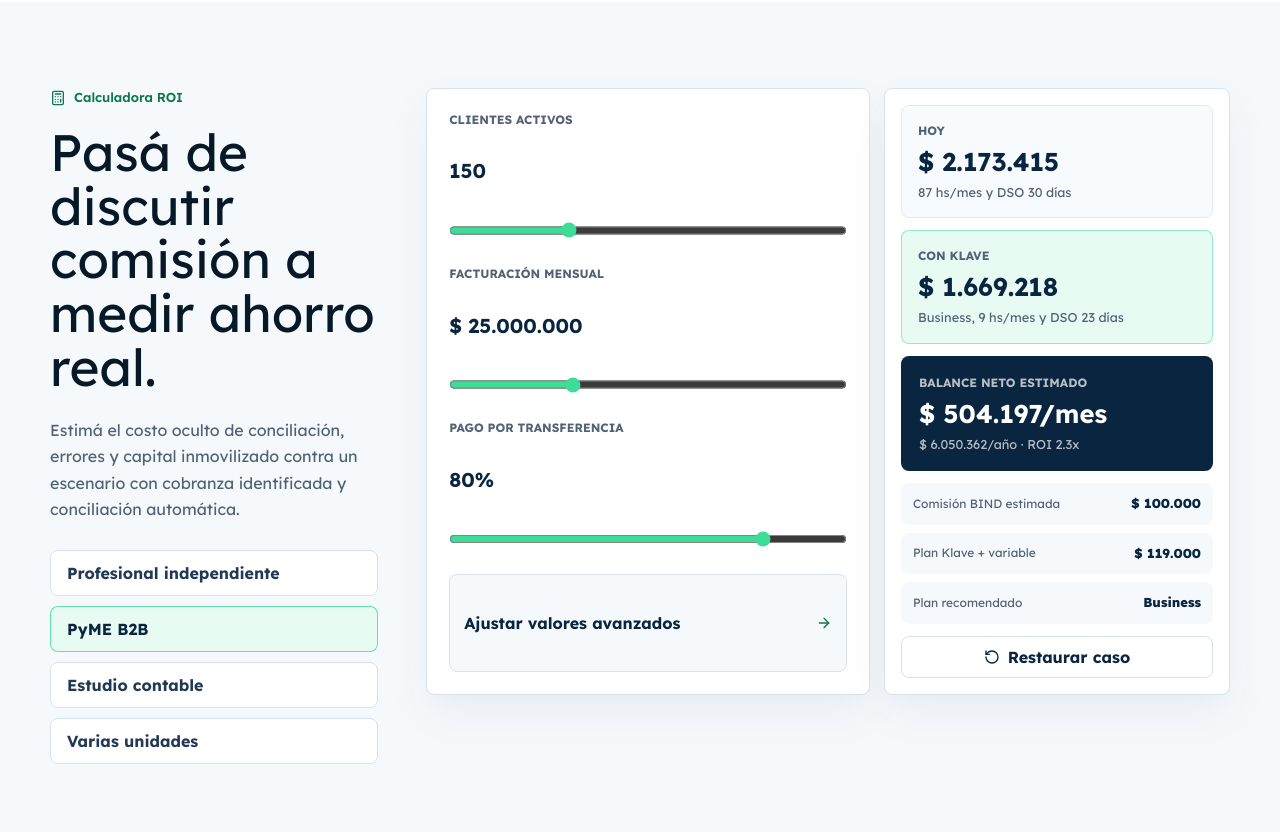
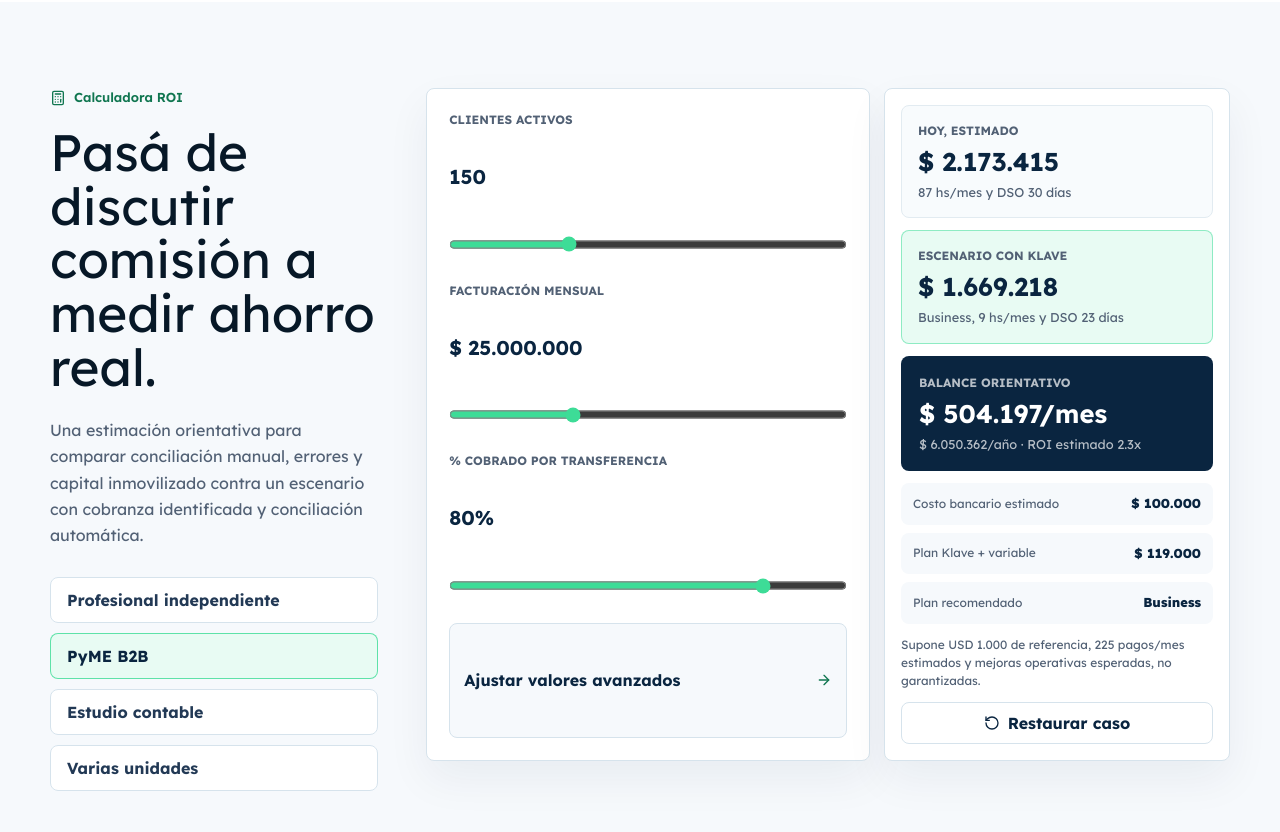
Before and after one commit to gonazurak/klave-landing, a Next.js app: page / in a window 1280 px wide. Shown: the part 2280-3112 px from the top of the page. Built offline with nearby package versions, Linux system fonts and the light colour scheme; no server answers.

Commit message:
Refine landing validation and SEO

```diff
--- a/src/app/globals.css
+++ b/src/app/globals.css
@@ -1047,6 +1047,7 @@
   color: var(--navy);
   font-size: clamp(22px, 2vw, 28px);
   line-height: 1.05;
+  overflow-wrap: anywhere;
 }
 
 .result-card small,
@@ -1103,6 +1104,14 @@
   font-size: 13px;
   font-weight: 750;
   text-align: right;
+  overflow-wrap: anywhere;
+}
+
+.roi-assumptions {
+  margin: 0;
+  color: #526175;
+  font-size: 12px;
+  line-height: 1.5;
 }
 
 .reset-button {
--- a/src/app/layout.tsx
+++ b/src/app/layout.tsx
@@ -1,6 +1,13 @@
 import type { Metadata } from "next";
 import { Lexend } from "next/font/google";
 import "./globals.css";
+
+const siteUrl = process.env.NEXT_PUBLIC_SITE_URL || "https://klave.com.ar";
+const siteName = "Klave";
+const title = "Klave | Tesorería digital para PyMEs B2B";
+const description =
+  "Klave está en etapa pre-MVP: una lista de espera para validar software de tesorería digital, cobranza identificada, pagos y conciliación para PyMEs B2B argentinas.";
+const brandImage = "/brand/klave-logo-primary.png";
 
 const lexend = Lexend({
   variable: "--font-lexend",
@@ -8,16 +15,53 @@
 });
 
 export const metadata: Metadata = {
-  title: "Klave | La tesorería digital de tu empresa",
-  description:
-    "Cobrá identificado, pagá automatizado y conciliá con tu ERP desde una tesorería digital multi-banco.",
+  metadataBase: new URL(siteUrl),
+  applicationName: siteName,
+  title: {
+    default: title,
+    template: `%s | ${siteName}`,
+  },
+  description,
+  keywords: [
+    "Klave",
+    "tesorería digital",
+    "cobranza identificada",
+    "conciliación bancaria",
+    "PyMEs B2B",
+    "Argentina",
+    "lista de espera",
+  ],
+  authors: [{ name: siteName }],
+  creator: siteName,
+  publisher: siteName,
+  alternates: {
+    canonical: "/",
+  },
   openGraph: {
-    title: "Klave | La tesorería digital de tu empresa",
-    description:
-      "Cobrá identificado, pagá automatizado y conciliá con tu ERP. Multi-banco.",
-    siteName: "Klave",
+    title,
+    description,
+    url: "/",
+    siteName,
     locale: "es_AR",
     type: "website",
+    images: [
+      {
+        url: brandImage,
+        width: 491,
+        height: 158,
+        alt: "Klave",
+      },
+    ],
+  },
+  twitter: {
+    card: "summary",
+    title,
+    description,
+    images: [brandImage],
+  },
+  robots: {
+    index: true,
+    follow: true,
   },
 };
 
--- a/src/app/page.tsx
+++ b/src/app/page.tsx
@@ -603,7 +603,7 @@
             </label>
             <label>
               Tamaño de cartera
-              <select name="client_count_range" defaultValue="">
+              <select name="client_count_range" defaultValue="" required>
                 <option disabled value="">Seleccionar rango</option>
                 <option value="0-10">0-10 clientes</option>
                 <option value="10-50">10-50 clientes</option>
@@ -613,7 +613,7 @@
             </label>
             <label>
               Perfil
-              <select name="vertical" defaultValue="">
+              <select name="vertical" defaultValue="" required>
                 <option disabled value="">Seleccionar perfil</option>
                 <option value="profesional">Profesional independiente</option>
                 <option value="pyme_b2b">PyME B2B</option>
@@ -623,7 +623,7 @@
             </label>
             <label>
               Volumen mensual
-              <select name="monthly_volume_range" defaultValue="">
+              <select name="monthly_volume_range" defaultValue="" required>
                 <option disabled value="">Seleccionar volumen</option>
                 <option value="0-5m">Hasta $5M/mes</option>
                 <option value="5-20m">$5M-$20M/mes</option>
--- a/src/app/roi-calculator.tsx
+++ b/src/app/roi-calculator.tsx
@@ -1,9 +1,54 @@
 "use client";
 
-import { useMemo, useState } from "react";
+import { useEffect, useMemo, useRef, useState } from "react";
 import { ArrowRight, Calculator, RotateCcw } from "lucide-react";
 
 type ProfileKey = "profesional" | "pyme" | "contador" | "multiempresa";
+type PlanKey = "starter" | "professional" | "business" | "businessPlus" | "accountant";
+
+type CalculatorTrackingPayload = {
+  activeClients: number;
+  monthlyVolume: number;
+  transferPct: number;
+  selectedPlan: string;
+  estimatedMonthlySavings: number;
+  roi: number;
+};
+
+const BUSINESS_ASSUMPTIONS = {
+  arsPerUsd: 1000,
+  weeksPerMonth: 4.33,
+  defaultHourCostARS: 3500,
+  defaultErrorCostARS: 3000,
+  defaultCapitalCostPct: 90,
+  defaultBankCommissionPct: 0.5,
+  expectedAdminReductionPct: 90,
+  expectedErrorReductionPct: 90,
+  expectedDsoReductionDays: 7,
+  minDsoWithKlaveDays: 10,
+  estimatedPaymentsPerClientMonthly: 1.5,
+} as const;
+
+const PLANS: Record<
+  PlanKey,
+  {
+    name: string;
+    monthlyFeeUsd: number;
+    commissionPct: number;
+    commissionCapUsd?: number;
+  }
+> = {
+  starter: { name: "Starter", monthlyFeeUsd: 0, commissionPct: 1, commissionCapUsd: 5 },
+  professional: {
+    name: "Profesional",
+    monthlyFeeUsd: 19,
+    commissionPct: 1,
+    commissionCapUsd: 10,
+  },
+  business: { name: "Business", monthlyFeeUsd: 79, commissionPct: 0.2, commissionCapUsd: 20 },
+  businessPlus: { name: "Business+", monthlyFeeUsd: 149, commissionPct: 0 },
+  accountant: { name: "Contador", monthlyFeeUsd: 199, commissionPct: 0 },
+};
 
 const profiles: Record<
   ProfileKey,
@@ -68,13 +113,35 @@
 }
 
 function selectPlan(clients: number, volume: number) {
-  if (clients <= 5) return { name: "Starter", monthlyFee: 0, commissionPct: 1 };
-  if (clients <= 30) return { name: "Profesional", monthlyFee: 19_000, commissionPct: 1 };
-  if (clients <= 200 && volume <= 30_000_000) {
-    return { name: "Business", monthlyFee: 79_000, commissionPct: 0.2 };
-  }
-  if (volume > 30_000_000) return { name: "Business+", monthlyFee: 149_000, commissionPct: 0 };
-  return { name: "Contador", monthlyFee: 199_000, commissionPct: 0 };
+  if (clients <= 5) return PLANS.starter;
+  if (clients <= 30) return PLANS.professional;
+  if (clients <= 200 && volume <= 30_000_000) return PLANS.business;
+  if (volume > 30_000_000) return PLANS.businessPlus;
+  return PLANS.accountant;
+}
+
+function estimateVariableFee(
+  transferVolume: number,
+  commissionPct: number,
+  commissionCapUsd: number | undefined,
+  estimatedMonthlyPayments: number,
+) {
+  const percentageFee = transferVolume * (commissionPct / 100);
+  if (!commissionCapUsd) return percentageFee;
+
+  const monthlyCapARS =
+    commissionCapUsd * BUSINESS_ASSUMPTIONS.arsPerUsd * estimatedMonthlyPayments;
+  return Math.min(percentageFee, monthlyCapARS);
+}
+
+function trackCalculatorUsed(payload: CalculatorTrackingPayload) {
+  if (typeof window === "undefined") return;
+
+  window.dispatchEvent(
+    new CustomEvent("calculator_used", {
+      detail: payload,
+    }),
+  );
 }
 
 export function ROICalculator() {
@@ -83,38 +150,64 @@
   const [volume, setVolume] = useState(profiles.pyme.volume);
   const [transferPct, setTransferPct] = useState(profiles.pyme.transferPct);
   const [weeklyHours, setWeeklyHours] = useState(profiles.pyme.weeklyHours);
-  const [hourCost, setHourCost] = useState(3500);
+  const [hourCost, setHourCost] = useState<number>(BUSINESS_ASSUMPTIONS.defaultHourCostARS);
   const [monthlyErrors, setMonthlyErrors] = useState(profiles.pyme.monthlyErrors);
   const [dsoDays, setDsoDays] = useState(profiles.pyme.dsoDays);
-  const [capitalCostPct, setCapitalCostPct] = useState(90);
+  const [capitalCostPct, setCapitalCostPct] = useState<number>(
+    BUSINESS_ASSUMPTIONS.defaultCapitalCostPct,
+  );
+  const [bankCommissionPct, setBankCommissionPct] = useState<number>(
+    BUSINESS_ASSUMPTIONS.defaultBankCommissionPct,
+  );
   const [showAdvanced, setShowAdvanced] = useState(false);
+  const hasTrackedInitialUse = useRef(false);
 
   const results = useMemo(() => {
     const transferVolume = volume * (transferPct / 100);
-    const monthlyAdminHours = weeklyHours * 4.33;
+    const monthlyAdminHours = weeklyHours * BUSINESS_ASSUMPTIONS.weeksPerMonth;
     const monthlyAdminCost = monthlyAdminHours * hourCost;
-    const errorsCost = monthlyErrors * 3000;
+    const errorsCost = monthlyErrors * BUSINESS_ASSUMPTIONS.defaultErrorCostARS;
     const financialCost = (dsoDays / 365) * volume * (capitalCostPct / 100);
     const totalToday = monthlyAdminCost + errorsCost + financialCost;
 
-    const bindFee = transferVolume * 0.005;
+    const estimatedMonthlyPayments = Math.max(
+      clients,
+      Math.round(clients * BUSINESS_ASSUMPTIONS.estimatedPaymentsPerClientMonthly),
+    );
+    const bankFee = transferVolume * (bankCommissionPct / 100);
     const plan = selectPlan(clients, volume);
-    const klaveFee = plan.monthlyFee + transferVolume * (plan.commissionPct / 100);
-    const newAdminHours = monthlyAdminHours * 0.1;
+    const planFeeARS = plan.monthlyFeeUsd * BUSINESS_ASSUMPTIONS.arsPerUsd;
+    const klaveVariableFee = estimateVariableFee(
+      transferVolume,
+      plan.commissionPct,
+      plan.commissionCapUsd,
+      estimatedMonthlyPayments,
+    );
+    const klaveFee = planFeeARS + klaveVariableFee;
+    const newAdminHours =
+      monthlyAdminHours * (1 - BUSINESS_ASSUMPTIONS.expectedAdminReductionPct / 100);
     const newAdminCost = newAdminHours * hourCost;
-    const newErrorsCost = monthlyErrors * 0.1 * 3000;
-    const newDso = Math.max(dsoDays - 7, 10);
+    const newErrorsCost =
+      monthlyErrors *
+      (1 - BUSINESS_ASSUMPTIONS.expectedErrorReductionPct / 100) *
+      BUSINESS_ASSUMPTIONS.defaultErrorCostARS;
+    const newDso = Math.max(
+      dsoDays - BUSINESS_ASSUMPTIONS.expectedDsoReductionDays,
+      BUSINESS_ASSUMPTIONS.minDsoWithKlaveDays,
+    );
     const newFinancialCost = (newDso / 365) * volume * (capitalCostPct / 100);
-    const totalWithKlave = bindFee + klaveFee + newAdminCost + newErrorsCost + newFinancialCost;
+    const totalWithKlave = bankFee + klaveFee + newAdminCost + newErrorsCost + newFinancialCost;
     const savings = totalToday - totalWithKlave;
-    const roiBase = bindFee + klaveFee || 1;
+    const roiBase = bankFee + klaveFee || 1;
 
     return {
       plan,
       monthlyAdminHours,
+      transferVolume,
       totalToday,
-      bindFee,
+      bankFee,
       klaveFee,
+      estimatedMonthlyPayments,
       newAdminHours,
       newDso,
       totalWithKlave,
@@ -122,7 +215,37 @@
       yearlySavings: savings * 12,
       roi: savings / roiBase,
     };
-  }, [capitalCostPct, clients, dsoDays, hourCost, monthlyErrors, transferPct, volume, weeklyHours]);
+  }, [
+    bankCommissionPct,
+    capitalCostPct,
+    clients,
+    dsoDays,
+    hourCost,
+    monthlyErrors,
+    transferPct,
+    volume,
+    weeklyHours,
+  ]);
+
+  useEffect(() => {
+    if (!hasTrackedInitialUse.current) {
+      hasTrackedInitialUse.current = true;
+      return;
+    }
+
+    const timeout = window.setTimeout(() => {
+      trackCalculatorUsed({
+        activeClients: clients,
+        monthlyVolume: volume,
+        transferPct,
+        selectedPlan: results.plan.name,
+        estimatedMonthlySavings: Math.round(results.savings),
+        roi: Number(results.roi.toFixed(2)),
+      });
+    }, 600);
+
+    return () => window.clearTimeout(timeout);
+  }, [clients, results.plan.name, results.roi, results.savings, transferPct, volume]);
 
   function applyProfile(nextProfile: ProfileKey) {
     const preset = profiles[nextProfile];
@@ -145,8 +268,8 @@
           </span>
           <h2>Pasá de discutir comisión a medir ahorro real.</h2>
           <p>
-            Estimá el costo oculto de conciliación, errores y capital inmovilizado
-            contra un escenario con cobranza identificada y conciliación automática.
+            Una estimación orientativa para comparar conciliación manual, errores y capital
+            inmovilizado contra un escenario con cobranza identificada y conciliación automática.
           </p>
           <div className="profile-grid" aria-label="Casos pre-cargados">
             {(Object.keys(profiles) as ProfileKey[]).map((key) => (
@@ -188,7 +311,7 @@
               />
             </label>
             <label>
-              <span>Pago por transferencia</span>
+              <span>% cobrado por transferencia</span>
               <strong>{transferPct}%</strong>
               <input
                 min="0"
@@ -202,6 +325,7 @@
             <button
               className="advanced-toggle"
               type="button"
+              aria-expanded={showAdvanced}
               onClick={() => setShowAdvanced((current) => !current)}
             >
               Ajustar valores avanzados
@@ -256,6 +380,18 @@
                   />
                 </label>
                 <label>
+                  <span>Costo bancario estimado</span>
+                  <strong>{bankCommissionPct.toFixed(1)}%</strong>
+                  <input
+                    min="0"
+                    max="1.5"
+                    step="0.1"
+                    type="range"
+                    value={bankCommissionPct}
+                    onChange={(event) => setBankCommissionPct(Number(event.target.value))}
+                  />
+                </label>
+                <label>
                   <span>Costo financiero anual</span>
                   <strong>{capitalCostPct}%</strong>
                   <input
@@ -272,28 +408,28 @@
 
           <div className="roi-results">
             <div className="result-card">
-              <span>Hoy</span>
+              <span>Hoy, estimado</span>
               <strong>{formatARS(results.totalToday)}</strong>
               <small>{formatHours(results.monthlyAdminHours)} y DSO {dsoDays} días</small>
             </div>
             <div className="result-card highlighted">
-              <span>Con Klave</span>
+              <span>Escenario con Klave</span>
               <strong>{formatARS(results.totalWithKlave)}</strong>
               <small>
                 {results.plan.name}, {formatHours(results.newAdminHours)} y DSO {results.newDso} días
               </small>
             </div>
             <div className="roi-balance">
-              <span>Balance neto estimado</span>
+              <span>Balance orientativo</span>
               <strong>{formatARS(results.savings)}/mes</strong>
               <small>
-                {formatARS(results.yearlySavings)}/año · ROI {results.roi.toFixed(1)}x
+                {formatARS(results.yearlySavings)}/año · ROI estimado {results.roi.toFixed(1)}x
               </small>
             </div>
             <dl className="cost-breakdown">
               <div>
-                <dt>Comisión BIND estimada</dt>
-                <dd>{formatARS(results.bindFee)}</dd>
+                <dt>Costo bancario estimado</dt>
+                <dd>{formatARS(results.bankFee)}</dd>
               </div>
               <div>
                 <dt>Plan Klave + variable</dt>
@@ -304,6 +440,11 @@
                 <dd>{results.plan.name}</dd>
               </div>
             </dl>
+            <p className="roi-assumptions">
+              Supone USD {BUSINESS_ASSUMPTIONS.arsPerUsd.toLocaleString("es-AR")} de referencia,
+              {` ${results.estimatedMonthlyPayments.toLocaleString("es-AR")} pagos/mes estimados `}
+              y mejoras operativas esperadas, no garantizadas.
+            </p>
             <button className="reset-button" type="button" onClick={() => applyProfile(profile)}>
               <RotateCcw size={16} />
               Restaurar caso
```
Also changed, not shown: src/app/privacidad/page.tsx (+18 -4 lines), src/app/robots.ts (added, +16 -0 lines), src/app/sitemap.ts (added, +30 -0 lines), src/app/terminos/page.tsx (+21 -6 lines).
